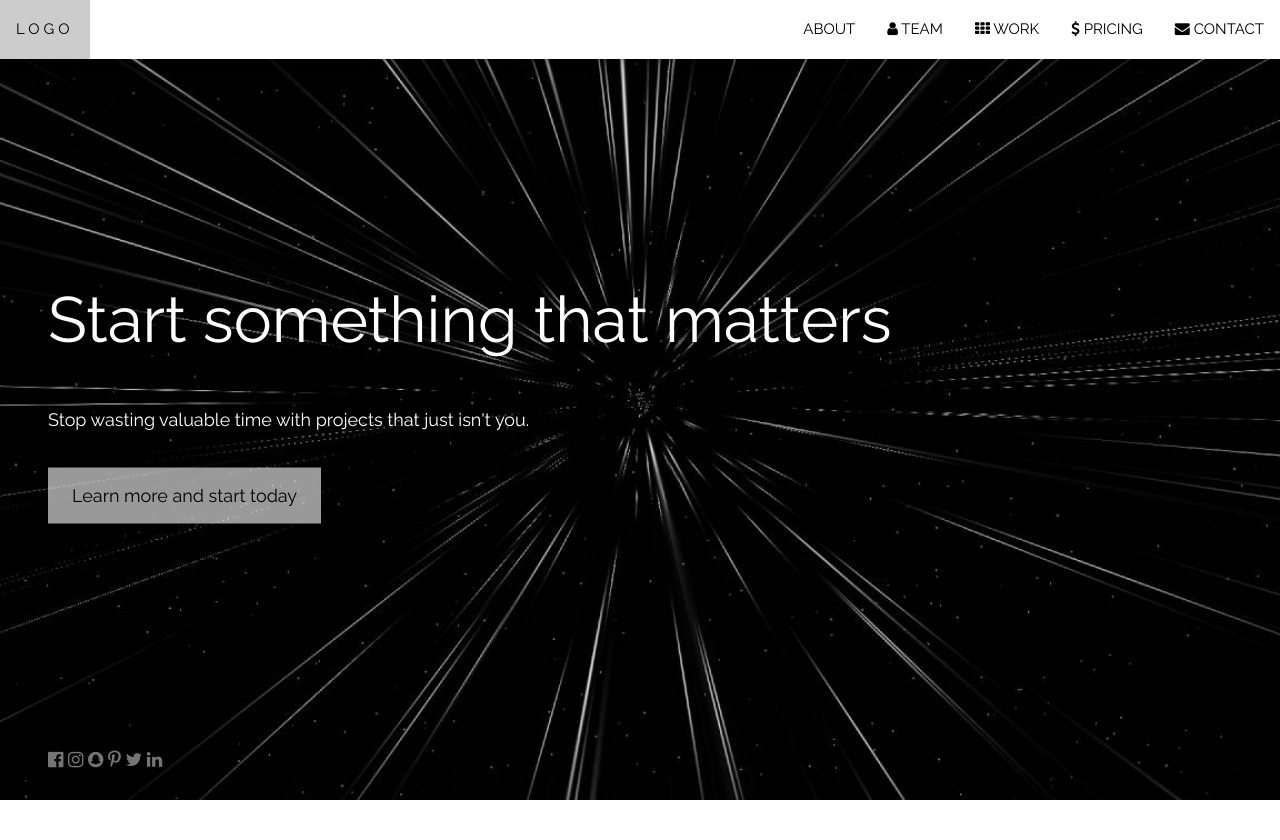
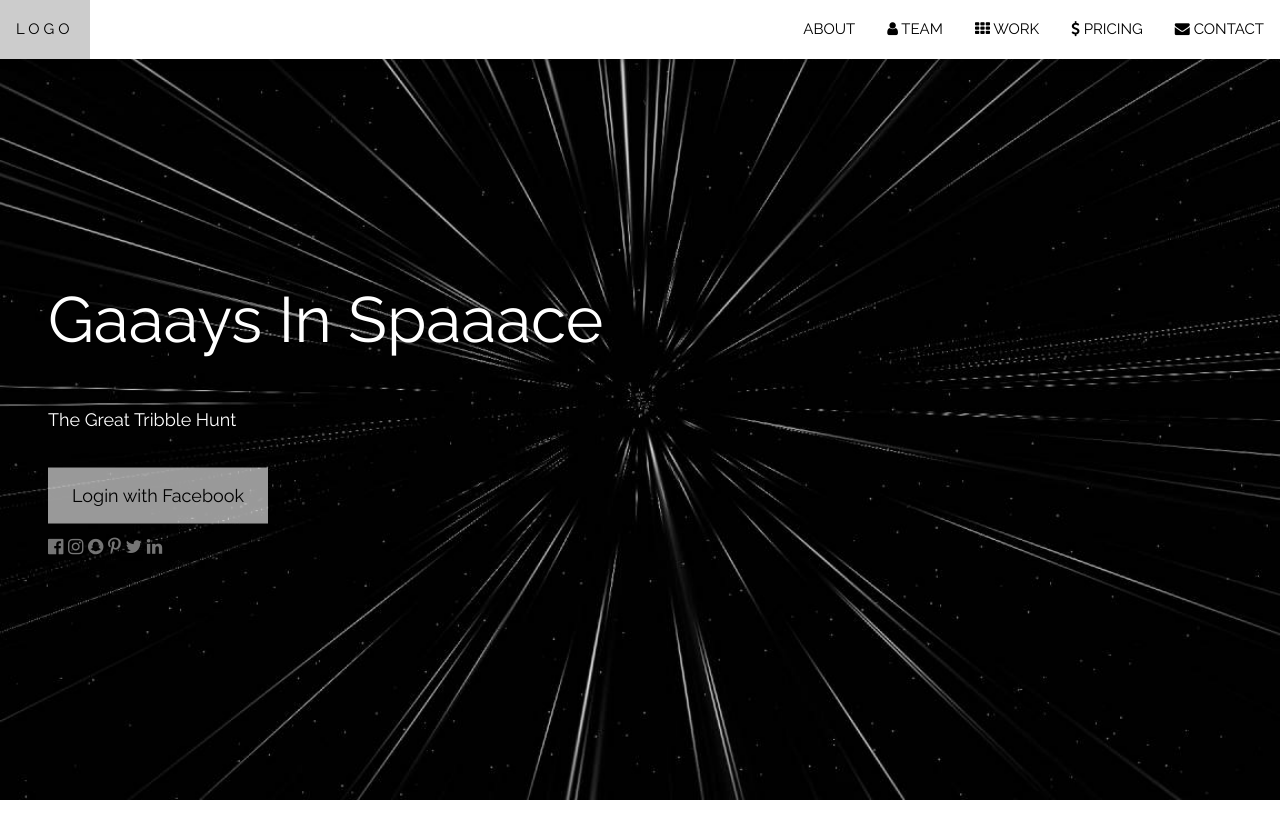
Before and after one commit to rich-hart/GIS, a Django app: template templates/home.html in a window 1280 px wide. Shown: the top 840 px of the page. Run offline with Django 3.2, Linux system fonts and the light colour scheme; the template is opened without the code that fills it, so the values that code supplies are empty; some libraries are stand-ins or nearby versions.

Commit message:
update template

```diff
--- a/templates/home.html
+++ b/templates/home.html
@@ -70,11 +70,12 @@ body, html {
 <!-- Header with full-height image -->
 <header class="bgimg-1 w3-display-container w3-grayscale-min" id="home">
   <div class="w3-display-left w3-text-white" style="padding:48px">
-    <span class="w3-jumbo w3-hide-small">Start something that matters</span><br>
-    <span class="w3-xxlarge w3-hide-large w3-hide-medium">Start something that matters</span><br>
-    <span class="w3-large">Stop wasting valuable time with projects that just isn't you.</span>
-    <p><a href="#about" class="w3-button w3-white w3-padding-large w3-large w3-margin-top w3-opacity w3-hover-opacity-off">Learn more and start today</a></p>
-  </div>
+    <span class="w3-jumbo w3-hide-small">Gaaays In Spaaace</span><br>
+    <span class="w3-xxlarge w3-hide-large w3-hide-medium">Gaaays In Spaaace</span><br>
+    <span class="w3-large">The Great Tribble Hunt</span>
+    <p>
+        <a href="{% url 'social:begin' 'facebook' %}?next={{ request.path }}" class="w3-button w3-white w3-padding-large w3-large w3-margin-top w3-opacity w3-hover-opacity-off" >Login with Facebook</a>
+
   <div class="w3-display-bottomleft w3-text-grey w3-large" style="padding:24px 48px">
     <i class="fa fa-facebook-official w3-hover-opacity"></i>
     <i class="fa fa-instagram w3-hover-opacity"></i>
```
